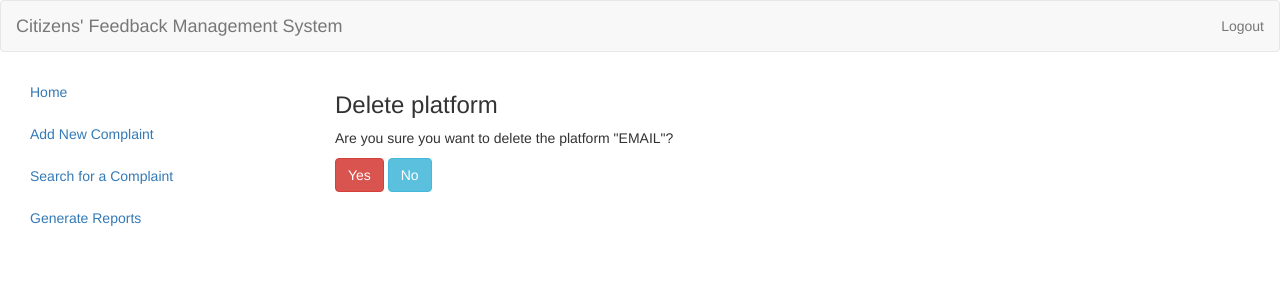
After one commit to ryanarnold/cfms, a Django app: page /cfms/platforms/delete/1/ in a window 1280 px wide. The commit adds this page. Shown: the top 300 px of the page. Run offline with Django 3.2, Linux system fonts and the light colour scheme; data comes from the database, SQL or seed files in the repository; some libraries are stand-ins or nearby versions.

```diff
--- a/complaints/models.py
+++ b/complaints/models.py
@@ -11,6 +11,7 @@ class Category(models.Model):
 
 class Platform(models.Model):
 	name = models.CharField(max_length=100)
+	archived = models.BooleanField(default=False)
 
 	def __str__(self):
 		return self.name
--- a/complaints/urls.py
+++ b/complaints/urls.py
@@ -15,4 +15,5 @@ urlpatterns = [
 	url(r'^platforms/$', views.platforms, name='platforms'),
 	url(r'^platforms/add/$', views.add_platform, name='add_platform'),
 	url(r'^platforms/update/(?P<platform_id>[\w\-0-9]+)/$', views.update_platform, name='update_platform'),
+	url(r'^platforms/delete/(?P<platform_id>[\w\-0-9]+)/$', views.delete_platform, name='delete_platform'),
 ]
--- a/complaints/views.py
+++ b/complaints/views.py
@@ -138,7 +138,7 @@ def update_user(request, username):
 	return render(request, 'complaints/update_user.html', {'form': user_form})
 
 def platforms(request):
-	platforms = Platform.objects.order_by('name')
+	platforms = Platform.objects.filter(archived=False).order_by('name')
 
 	platform_form = PlatformForm()
 
@@ -159,3 +159,15 @@ def update_platform(request, platform_id):
 
 	form = PlatformForm(instance=platform)
 	return render(request, 'complaints/update_platform.html', {'form': form})
+
+def delete_platform(request, platform_id):
+	platform = Platform.objects.get(id=platform_id)
+
+	if request.method == 'POST':
+		submit_type = request.POST.get('submit')
+		if submit_type == 'yes':
+			pass
+		else:
+			return HttpResponseRedirect(reverse('platforms'))
+
+	return render(request, 'complaints/delete_platform.html', {'platform': platform})
--- /dev/null
+++ b/global/templates/complaints/delete_platform.html
@@ -0,0 +1,15 @@
+{% extends "complaints/base.html" %}
+{% load staticfiles %}
+
+{% block content %}
+	<div class="col-md-7">
+		<h3>Delete platform</h3>
+		<p>Are you sure you want to delete the platform "{{ platform.name }}"?</p>
+
+		<form method="post">
+			{% csrf_token %}
+			<button type="submit" name="submit" value="yes" class="btn btn-danger">Yes</button>
+			<button type="submit" name="submit" value="no" class="btn btn-info">No</button>
+		</form>
+	</div>
+{% endblock %}
--- a/global/templates/complaints/platforms.html
+++ b/global/templates/complaints/platforms.html
@@ -62,7 +62,7 @@
 							<tr>
 								<td>{{ platform.name }}</td>
 								<td><a href="{% url 'update_platform' platform.id %}">Edit</a></td>
-								<td><a href="#">Delete</a></td>
+								<td><a href="{% url 'delete_platform' platform.id %}">Delete</a></td>
 							</tr>
 						{% endfor %}
 					</tbody>
```
Also changed, not shown: complaints/migrations/0006_platform_archived.py (added).
